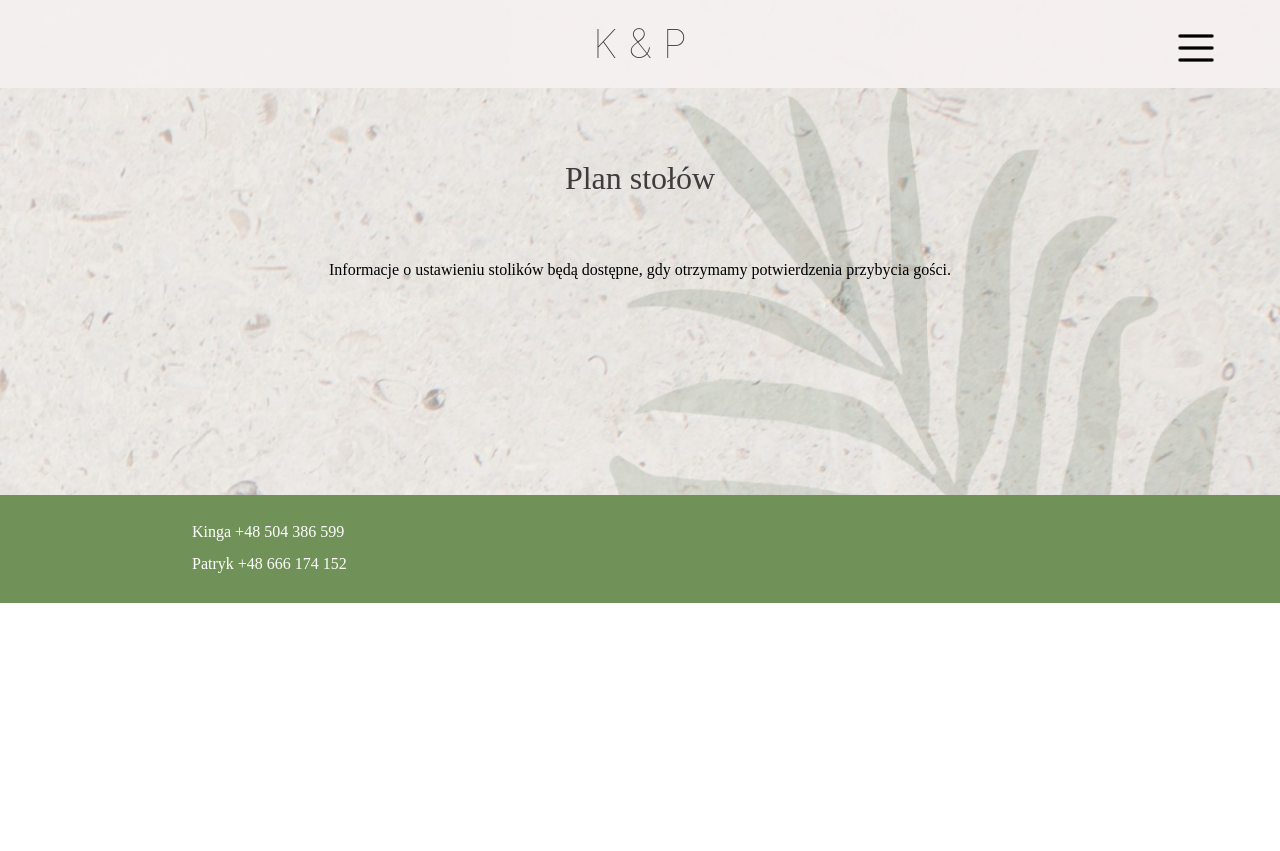
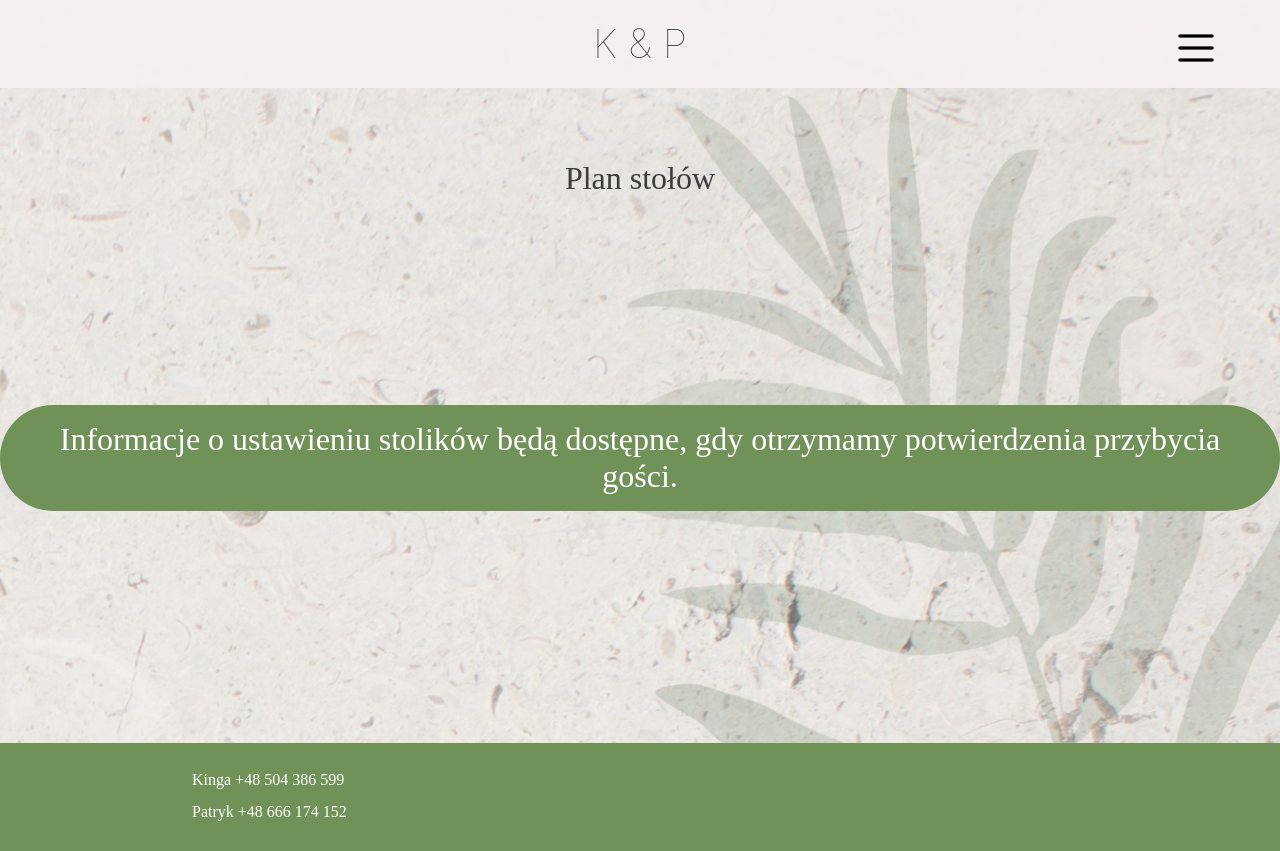
Before and after one commit to PiotrekkP/kpwedding, a React (Create React App) app: page /plan-stolow in a window 1280 px wide. Before the commit the page ends 800 px from the top, so only its background shows below. Built offline with nearby package versions, Linux system fonts and the light colour scheme.

Commit message:
style zmienione na tables dla kompa

```diff
--- a/src/Tables.css
+++ b/src/Tables.css
@@ -128,6 +128,19 @@
         font-size: 4vh;
         padding-bottom: 2vh;
     }
+    .p-site-info{
+        color: white;
+        background-color: rgb(112,146,88);
+        border-radius: 50vw;
+        margin-left: 0vw;
+        padding-top: 2vh;
+        padding-left: 2vw;
+        padding-right: 2vw;
+        margin-top: 20vh;
+        font-size: 4vh;
+        padding-bottom: 2vh;
+    }
+
     .p-tables-left-headers {
         height: 5vh;
         width: 22vw;
```
